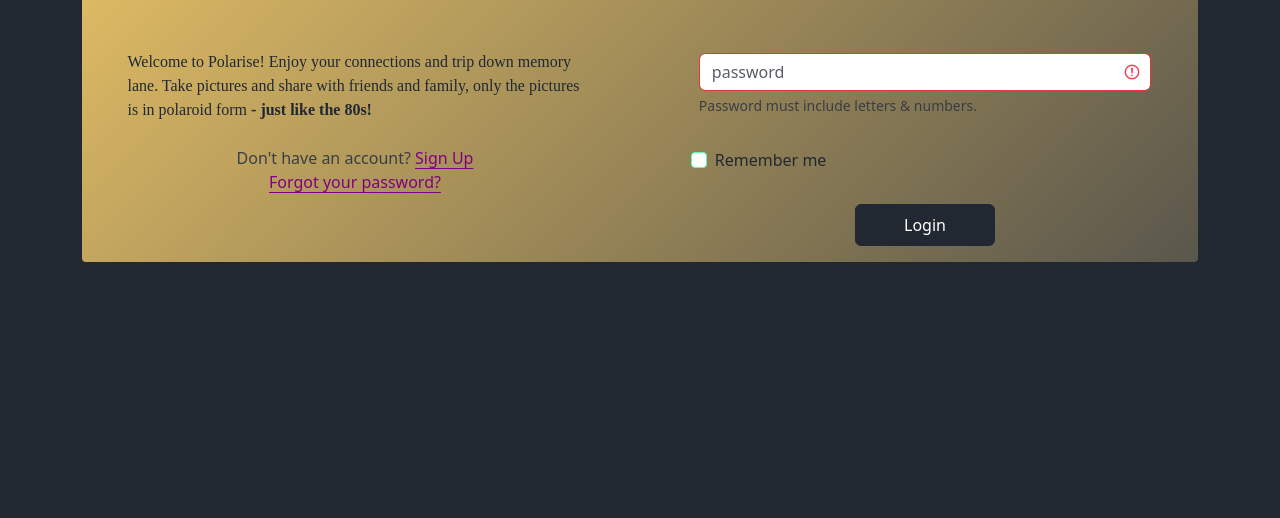
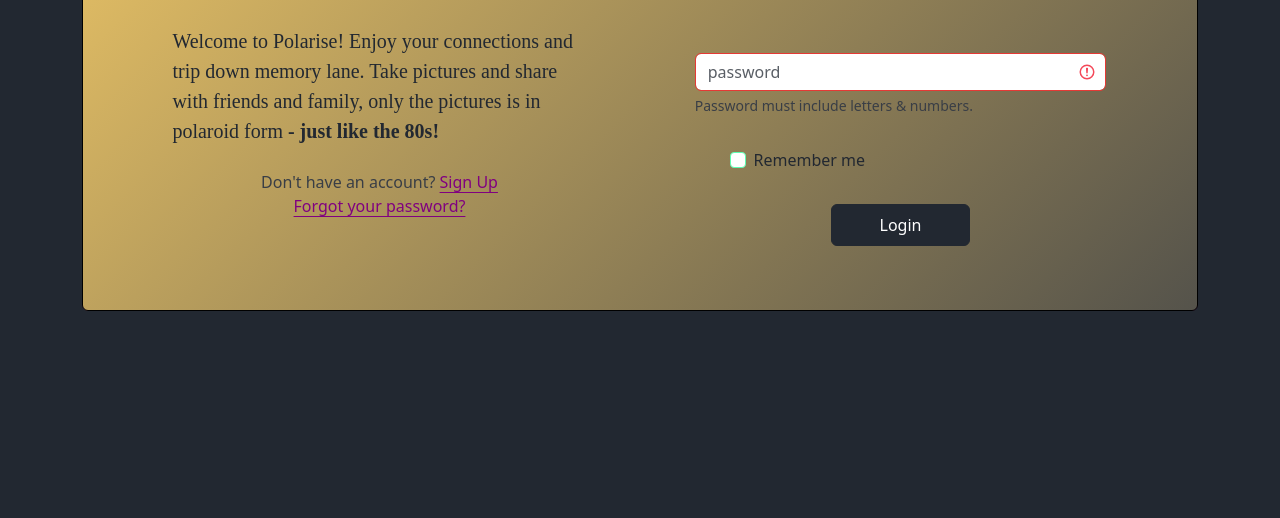
Before and after one commit to jonhavbra87/css-frameworks, a website: page index.html in a window 1280 px wide. Shown: the part 282-800 px from the top of the page. Drawn offline with nearby package versions, Linux system fonts and the light colour scheme; a web font is replaced by a local one.

Commit message:
login card

```diff
--- a/index.html
+++ b/index.html
@@ -3,7 +3,7 @@
   <head>
     <meta charset="UTF-8" />
     <meta name="viewport" content="width=device-width, initial-scale=1.0" />
-    <title>Feed Page</title>
+    <title>Login</title>
     <link rel="stylesheet" href="../dist/css/index.css" />
     <link
       rel="stylesheet"
@@ -17,10 +17,10 @@
 
   <body class="bg-dark vh-100 d-flex">
     <main
-      class="container d-flex justify-content-center align-items-center my-auto"
+      class="container d-flex justify-content-center align-items-end align-items-md-center"
     >
-      <section class="bg-primary rounded-1">
-        <div class="row position-relative">
+      <section class="bg-primary border rounded-2">
+        <div class="row position-relative p-md-2 p-lg-5">
           <div
             class="col-12 col-md-6 d-flex align-items-center justify-content-center flex-column"
           >
@@ -32,7 +32,7 @@
               />
             </div>
             <div class="mt-5 pt-5 col-10 text-break">
-              <p>
+              <p class="lead">
                 Welcome to Polarise! Enjoy your connections and trip down memory
                 lane. Take pictures and share with friends and family, only the
                 pictures is in polaroid form
@@ -42,12 +42,12 @@
                 class="d-flex justify-content-center flex-column align-items-center p-2"
               >
                 <div
-                  class="link-secondary link-offset-2 link-underline-opacity-25 link-underline-opacity-100-hover"
+                  class="fs-6 link-secondary link-offset-2 link-underline-opacity-25 link-underline-opacity-100-hover"
                 >
                   Don't have an account? <a href="#" class="ml-2">Sign Up</a>
                 </div>
                 <div
-                  class="link-secondary link-offset-2 link-underline-opacity-25 link-underline-opacity-100-hover"
+                  class="fs-6 link-secondary link-offset-2 link-underline-opacity-25 link-underline-opacity-100-hover"
                 >
                   <a href="#">Forgot your password?</a>
                 </div>
@@ -92,7 +92,7 @@
                 </div>
               </div>
 
-              <div class="form-check mb-3 col-10 col-m-6">
+              <div class="form-check mb-3 col-8 col-m-6">
                 <input
                   type="checkbox"
                   class="form-check-input"
@@ -114,51 +114,6 @@
           </div>
         </div>
       </section>
-
-      <!-- <section class="container h-100">
-        <div class="user_card container position-relative">
-            <div class="d-flex justify-content-center mb-5 position-absolute top-0 start-50 translate-middle-x">
-                <div class="brand_logo_container">
-                    <img src="content/AI-profile.jpg" class="brand_logo" alt="Logo">
-                </div>
-            </div>
-            <form class="was-validated mt-5 col-md-6">
-                <div class="mb-3">
-                    <label for="username" class="form-label">Username</label>
-                    <input type="text" class="form-control" id="username" placeholder="username" minlength="2" required>
-                    <div class="invalid-feedback">
-                        Please enter your username.
-                    </div>
-                </div>
-                <div class="mb-3">
-                    <label for="password" class="form-label">Password</label>
-                    <input type="password" class="form-control" id="password" placeholder="password" minlength="12" pattern="^(?=.*[A-Za-z])(?=.*\d)[A-Za-z\d]{12,}$" required>
-                    <div class="invalid-feedback text-light">
-                        Password must include letters & numbers.
-                    </div>
-                </div>
-
-                <div class="form-check mb-3">
-                    <input type="checkbox" class="form-check-input" id="validationFormCheck1" required>
-                    <label class="form-check-label text-dark" for="validationFormCheck1">Remember me</label>
-                    <div class="invalid-feedback">You must agree before submitting.</div>
-                </div>
-
-                <div class="mb-3 d-flex justify-content-center">
-                    <button class="btn btn-primary px-4"  type="submit">Submit form</button>
-                </div>
-
-            </form>
-            <div class="mt-4">
-                <div class="d-flex justify-content-center links">
-                    Don't have an account? <a href="#" class="ml-2">Sign Up</a>
-                </div>
-                <div class="d-flex justify-content-center links">
-                    <a href="#">Forgot your password?</a>
-                </div>
-            </div>
-        </div>
-    </section> -->
     </main>
   </body>
 </html>
```
